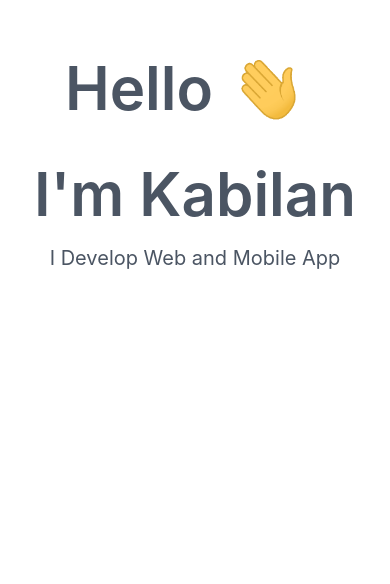
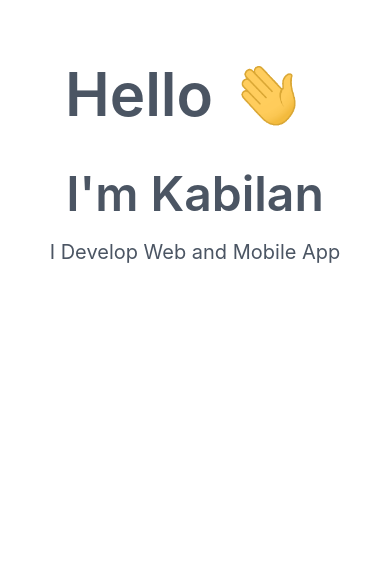
Before and after one commit to kabi175/portfolio, a React (Create React App) app: page / in a window 390 px wide. Shown: the part 260-844 px from the top of the page. Built offline with nearby package versions, Linux system fonts and the light colour scheme.

Commit message:
update font size

```diff
--- a/src/components/About.js
+++ b/src/components/About.js
@@ -14,7 +14,7 @@ const About = () => {
               alt="World!"
             />
           </div>
-          <h1 className="text-6xl xl:text-8xl md:text-7xl text-gray-600">
+          <h1 className="text-5xl xl:text-8xl md:text-7xl text-gray-600">
             I'm Kabilan
           </h1>
           <h1 className="font-normal text-xl xl:text-6xl md:text-5xl">
```
